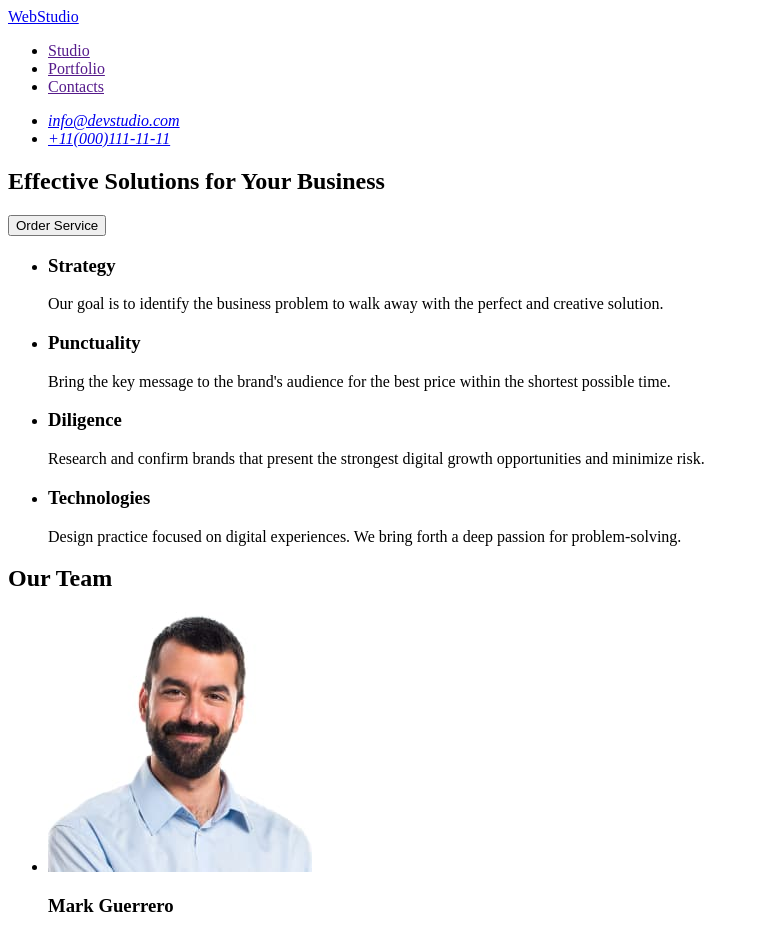
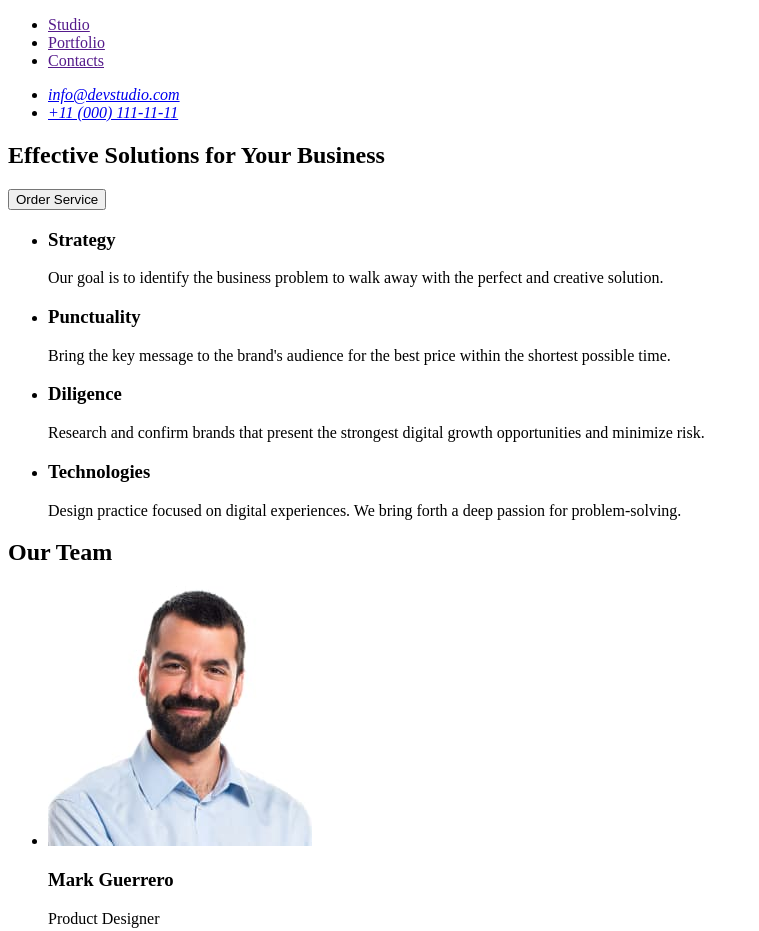
Before and after one commit to Alexandr861523/goit-markup-hw-01, a plain HTML site: page index.html in a window 1280 px wide. Shown: the top 931 px of the page, without its empty margins (0-759 px from the left). Drawn offline with Linux system fonts and the light colour scheme.

Commit message:
stsrt.HTML

```diff
--- a/index.html
+++ b/index.html
@@ -8,7 +8,7 @@
 <body>
     <header>
         <nav>
-        <a href="/index.html">WebStudio</a>
+        <a href="/index.html"></a>
         <ul>
             <li><a href="">Studio</a></li>
             <li><a href="">Portfolio</a></li>
@@ -21,7 +21,7 @@
             <a href="mailto:info@devstudio.com" target="_blank" rel="noopener noreferrer">info@devstudio.com</a>
             </li>
         <li>
-            <a href="+110001111111" target="_blank" rel="noopener noreferrer">+11(000)111-11-11</a>
+            <a href="tel:+110001111111" target="_blank" rel="noopener noreferrer">+11 (000) 111-11-11</a>
             </li>
         </ul>
         </address>
@@ -81,7 +81,7 @@
     </section>
 </main>
 <footer>
-    <a href="/index.html">WebStudio</a>
+    <a href="/index.html"></a>
     <p>Increase the flow of customers and sales for your business with digital marketing & growth solutions.</p>
 </footer>
 
```
